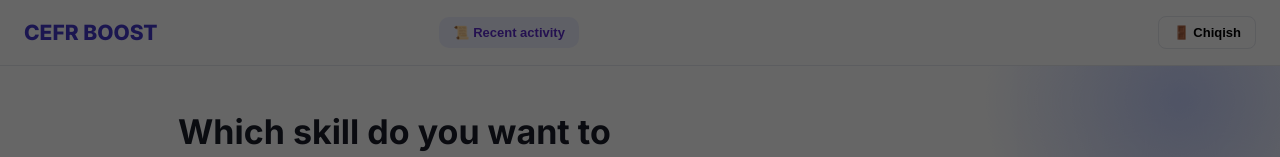
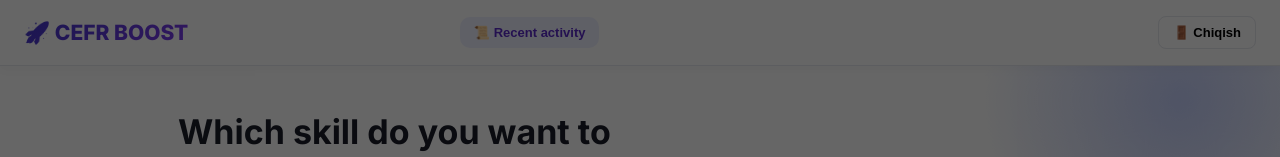
Before and after one commit to jumayevsurat111-bit/cefr-boost, a website: page index.html in a window 1280 px wide. Shown: the top 157 px of the page. Drawn offline with nearby package versions, Linux system fonts and the light colour scheme.

Commit message:
Enhance header with logo emoji and shadow effect
Updated header logo to include an emoji and added a box shadow.

```diff
--- a/index.html
+++ b/index.html
@@ -16,8 +16,8 @@ a,button,.tab,.part-box{outline:none}
 a:focus-visible,button:focus-visible,.tab:focus-visible,.part-box:focus-visible,textarea:focus-visible{outline:2px solid #6536d8;outline-offset:2px}
 @media(prefers-reduced-motion:reduce){*{transition:none!important;animation:none!important}}
 
-.header{background:#fff;border-bottom:1px solid #e7e9ef;padding:16px 24px;display:flex;justify-content:space-between;align-items:center;gap:12px;flex-wrap:wrap;position:sticky;top:0;z-index:5}
-.logo{font-size:21px;font-weight:800;color:#4338ca}
+.header{background:#fff;border-bottom:1px solid #e7e9ef;padding:16px 24px;display:flex;justify-content:space-between;position:sticky;top:0;z-index:100;box-shadow:0 2px 12px #0000000a;align-items:center;gap:12px;flex-wrap:wrap;position:sticky;top:0;z-index:5}
+.logo{font-size:21px;font-weight:800;background:linear-gradient(135deg,#4338ca,#7c3aed);-webkit-background-clip:text;-webkit-text-fill-color:transparent;background-clip:text}
 .header-history{background:#eef0ff;color:#5b2bc8;border-radius:10px;padding:8px 14px;font-size:13px;font-weight:700;cursor:pointer;border:0}
 
 .home-container{max-width:960px;margin:0 auto;padding:0 18px 60px}
@@ -248,7 +248,7 @@ function cefrFrom75(score){
 
 <div id="homeView">
 <header class="header">
-  <span class="logo">CEFR BOOST</span>
+  <span class="logo">🚀 CEFR BOOST</span>
   <button class="header-history" id="homeHistoryBtn">📜 Recent activity</button>
   <span id="userEmailDisplay" style="margin-left:8px;font-size:13px;color:#5b2bc8;"></span>
   <button id="logoutBtn" style="margin-left:8px;padding:8px 14px;border-radius:8px;border:1px solid #e7e9ef;background:#fff;cursor:pointer;font-size:13px;">🚪 Chiqish</button>
```
